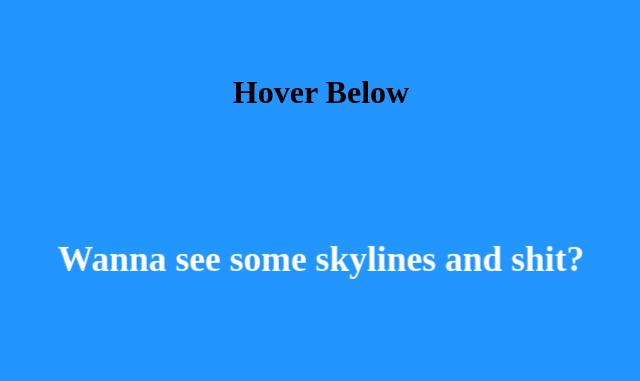
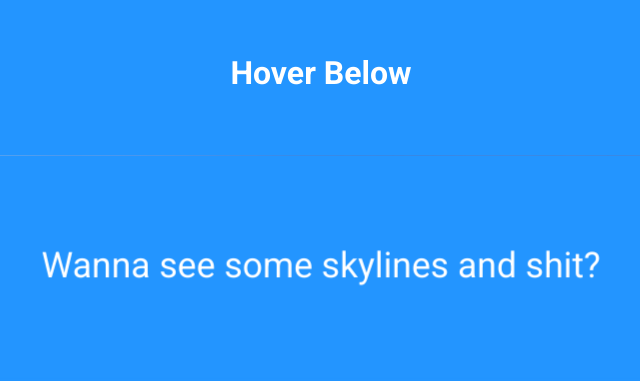
Before and after one commit to nrenteria303/vue_e_commerce, a website: page index.html in a window 1280 px wide. Shown: the part 126-507 px from the top of the page, without its empty margins (319-959 px from the left). Drawn offline with nearby package versions, Linux system fonts and the light colour scheme; files that its build step writes are made by us from their sources.

Commit message:
pre-github commit

```diff
--- a/index.html
+++ b/index.html
@@ -2,12 +2,14 @@
 <html>
 
   <head>
+      <link href="https://fonts.googleapis.com/css?family=Roboto:400,700" rel="stylesheet">
       <link rel="stylesheet" href="styles/styles.css">
       <title>3D Prism Roller</title>
 
   </head>
 
   <body>
+    <span id="back-layer">
     <header>
 
     </header>
@@ -42,7 +44,7 @@
     <footer>
 
     </footer>
-
+    </span>
   <script src="scripts/jquery-3.3.1.min.js"></script>
   <script src="scripts/app.js"></script>
   </body>
--- a/styles/sass/_main_area.scss
+++ b/styles/sass/_main_area.scss
@@ -1,11 +1,25 @@
 // VARIABLES -------------------------------
 
+$color-primary: rgb(35, 149, 255);
+$color-shade: rgb(31, 30, 30);
+
+$font-Roboto: 'Roboto', sans-serif;
 
 body {
-    background-color: rgb(35, 149, 255);
+    background-color: $color-primary;
+    z-index: 1000;
+}
+
+#back-layer {
+    background-color: $color-shade;
+    width: 100vw;
+    height: 100vh;
+    z-index: 0;
 }
 
 #click-clue {
+    color: white;
     text-align: center;
-    margin-top: 200px;
+    margin-top: 180px;
+    font-family: $font-Roboto;
 }
--- a/styles/sass/_roller.scss
+++ b/styles/sass/_roller.scss
@@ -1,34 +1,45 @@
+// VARIABLES ---------------------------------
+
+$color-primary: rgb(35, 149, 255);
+$color-shade: rgb(31, 30, 30);
+
+$font-Roboto: 'Roboto', sans-serif;
 
 
 #roller-container {
-    margin: 150px auto;
-    max-width: 780px;
+    display: float;
+    margin: 180px auto;
+    width: 780px;
+    height: 100px;
     perspective: 1000px;
+    background-color: $color-shade;
+    // box-shadow: 0 -50px 180px 80px $color-shade;
 }
 
 .roller {
+    margin: 0 auto;
     transition: transform 1.75s ease-in-out;
     transform-style: preserve-3d;
-}
-
-.roller:hover {
+    &:hover {
     transform: rotateX(-270deg);
-}
-
-.roller-face {
-    width: 100%;
-    height: 200px;
-    display: block;
-    position: absolute;
+    }
+    &-face {
+        width: 780px;
+        height: 200px;
+        display: block;
+        position: absolute;
+    }
 }
 
 #roller-front {
     color: white;
     text-align: center;
     transform: translate3d(0, -100px, 100px);
-    background-color: rgb(35, 149, 255);
+    background-color: $color-primary;
     h1 {
         margin-top: 80px;
+        font-family: $font-Roboto;
+        font-weight: 400;
     }
 }
 
```
